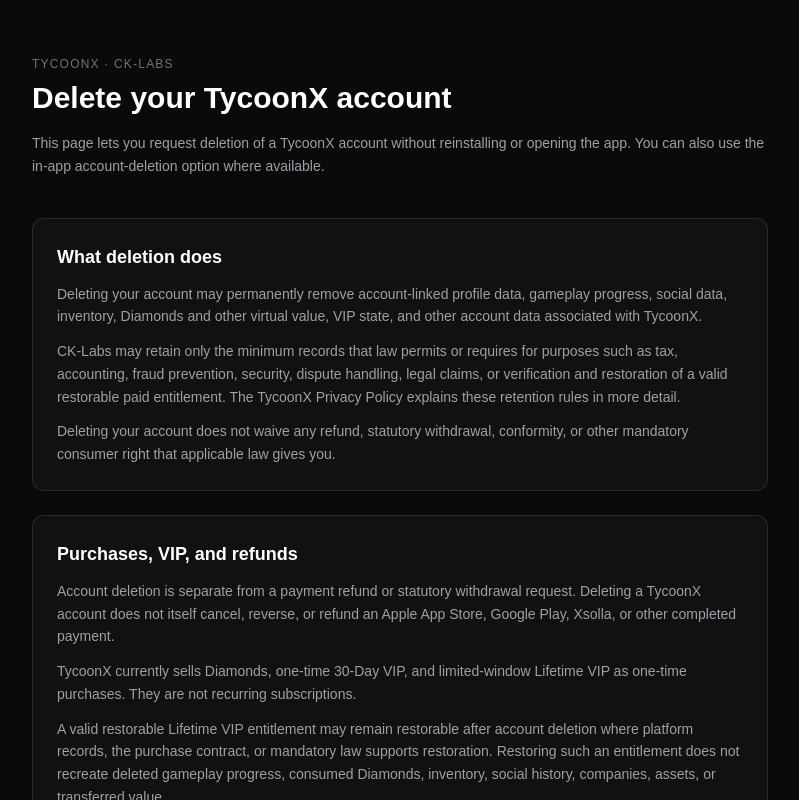
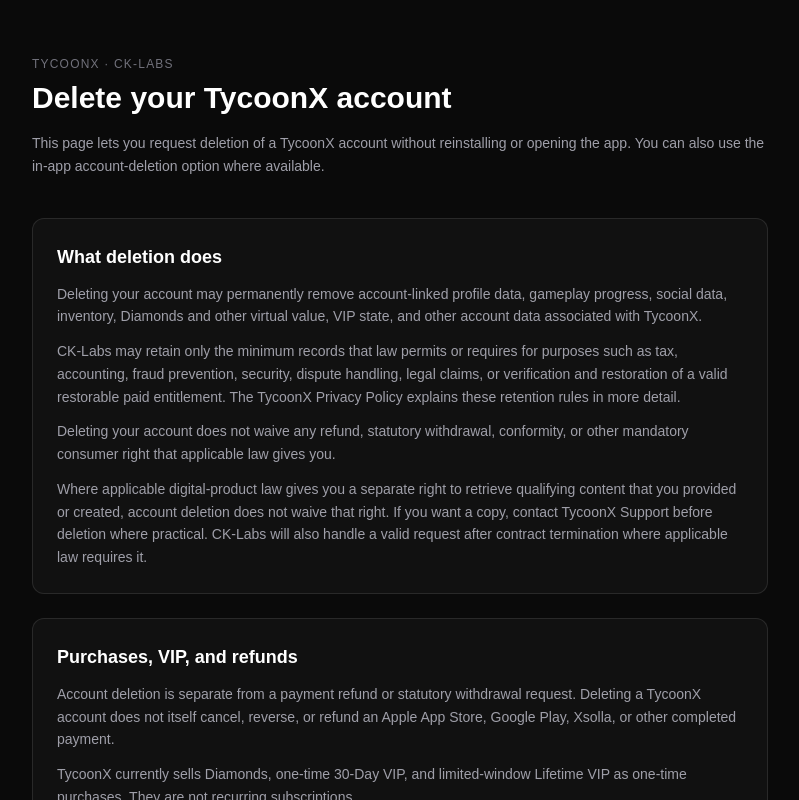
Before and after one commit to Atakancev/contact-form-app, a Next.js app: page /tycoonx-delete-account in a window 1280 px wide. Shown: the top 800 px of the page, without its empty margins (240-1039 px from the left). Built offline with nearby package versions, Linux system fonts and the light colour scheme.

Commit message:
Preserve TycoonX content-retrieval rights in account deletion copy

```diff
--- a/app/tycoonx-delete-account/page.tsx
+++ b/app/tycoonx-delete-account/page.tsx
@@ -24,6 +24,7 @@
               <p>Deleting your account may permanently remove account-linked profile data, gameplay progress, social data, inventory, Diamonds and other virtual value, VIP state, and other account data associated with TycoonX.</p>
               <p>CK-Labs may retain only the minimum records that law permits or requires for purposes such as tax, accounting, fraud prevention, security, dispute handling, legal claims, or verification and restoration of a valid restorable paid entitlement. The TycoonX Privacy Policy explains these retention rules in more detail.</p>
               <p>Deleting your account does not waive any refund, statutory withdrawal, conformity, or other mandatory consumer right that applicable law gives you.</p>
+              <p>Where applicable digital-product law gives you a separate right to retrieve qualifying content that you provided or created, account deletion does not waive that right. If you want a copy, contact TycoonX Support before deletion where practical. CK-Labs will also handle a valid request after contract termination where applicable law requires it.</p>
             </div>
           </section>
 
```
